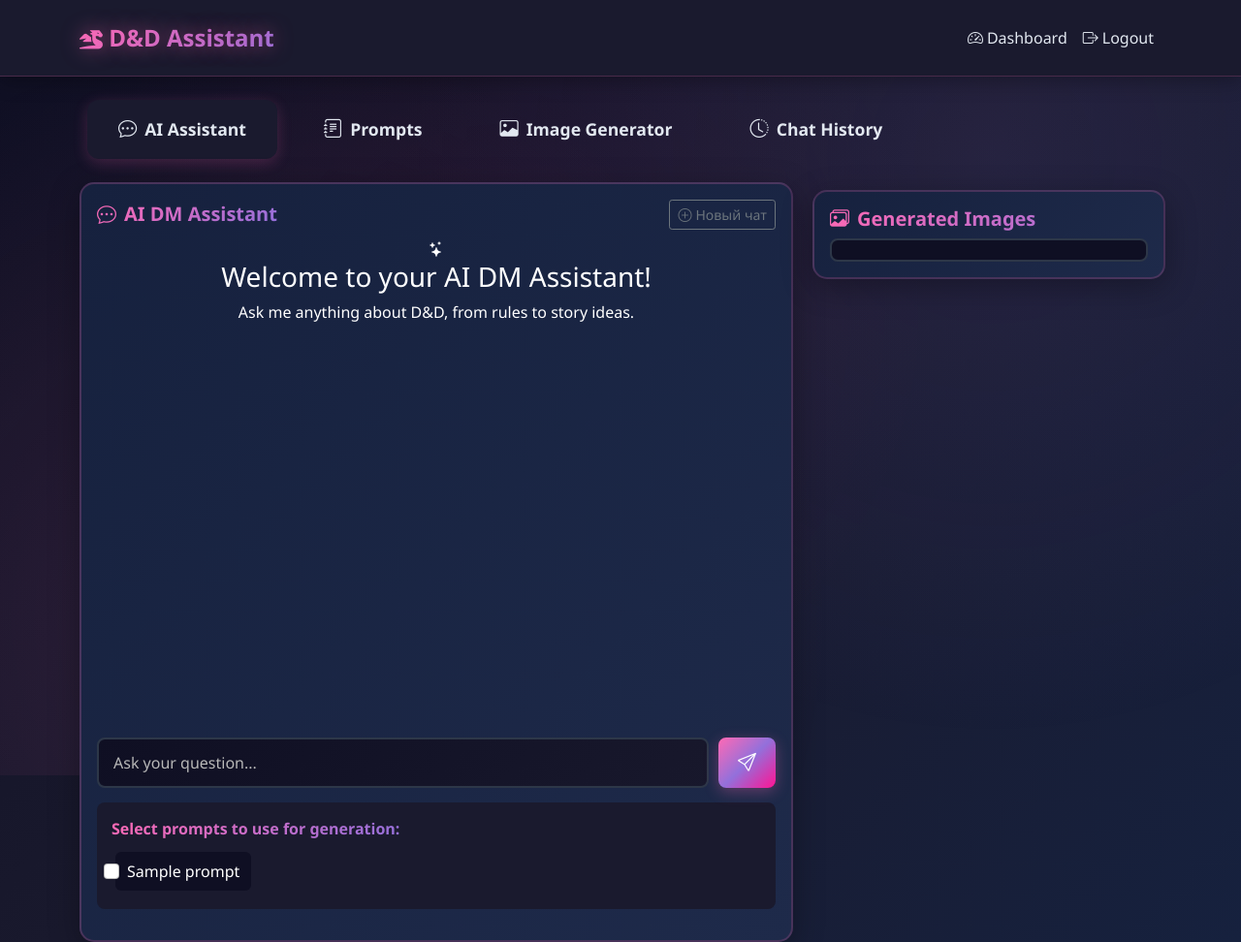
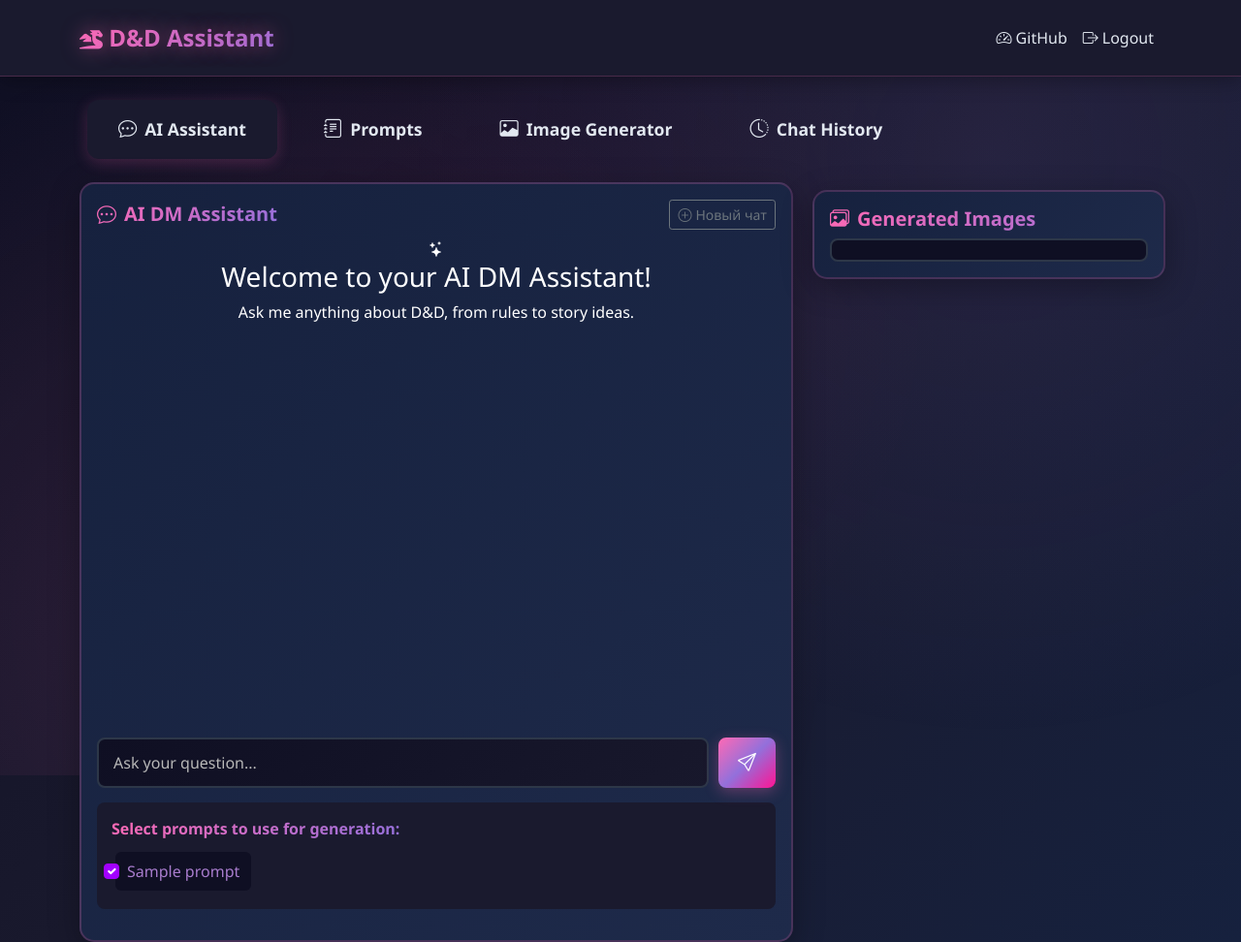
Before and after one commit to NobidoNs/JarvisDND, a Flask app: page /dashboard in a window 1280 px wide. Shown: the whole page at 97% size. Run offline with Flask 2, Linux system fonts and the light colour scheme; a user stored in the database is signed in; tables that the repository leaves empty hold one stand-in row (values such as "Sample post"); parts of the project's set-up code (start-up, migrations or seed data) failed here and were passed over; some libraries are stand-ins or nearby versions.

Commit message:
some updates

```diff
--- a/templates/base.html
+++ b/templates/base.html
@@ -38,8 +38,8 @@
                 <ul class="navbar-nav ms-auto">
                     {% if current_user.is_authenticated %}
                         <li class="nav-item">
-                            <a class="nav-link" href="{{ url_for('main.dashboard') }}">
-                                <i class="bi bi-speedometer2 me-1"></i>Dashboard
+                            <a class="nav-link" href="https://github.com/NobidoNs/JarvisDND">
+                                <i class="bi bi-speedometer2 me-1"></i>GitHub
                             </a>
                         </li>
                         <li class="nav-item">
--- a/templates/dashboard.html
+++ b/templates/dashboard.html
@@ -174,7 +174,7 @@
             prompts.forEach(prompt => {
                 promptCheckboxes.append(`
                     <label class="form-check">
-                        <input class="form-check-input" type="checkbox" value="${prompt.id}" id="prompt-${prompt.id}">
+                        <input class="form-check-input" type="checkbox" value="${prompt.id}" id="prompt-${prompt.id}" checked>
                         <span class="form-check-label">${prompt.title}</span>
                     </label>
                 `);
```
